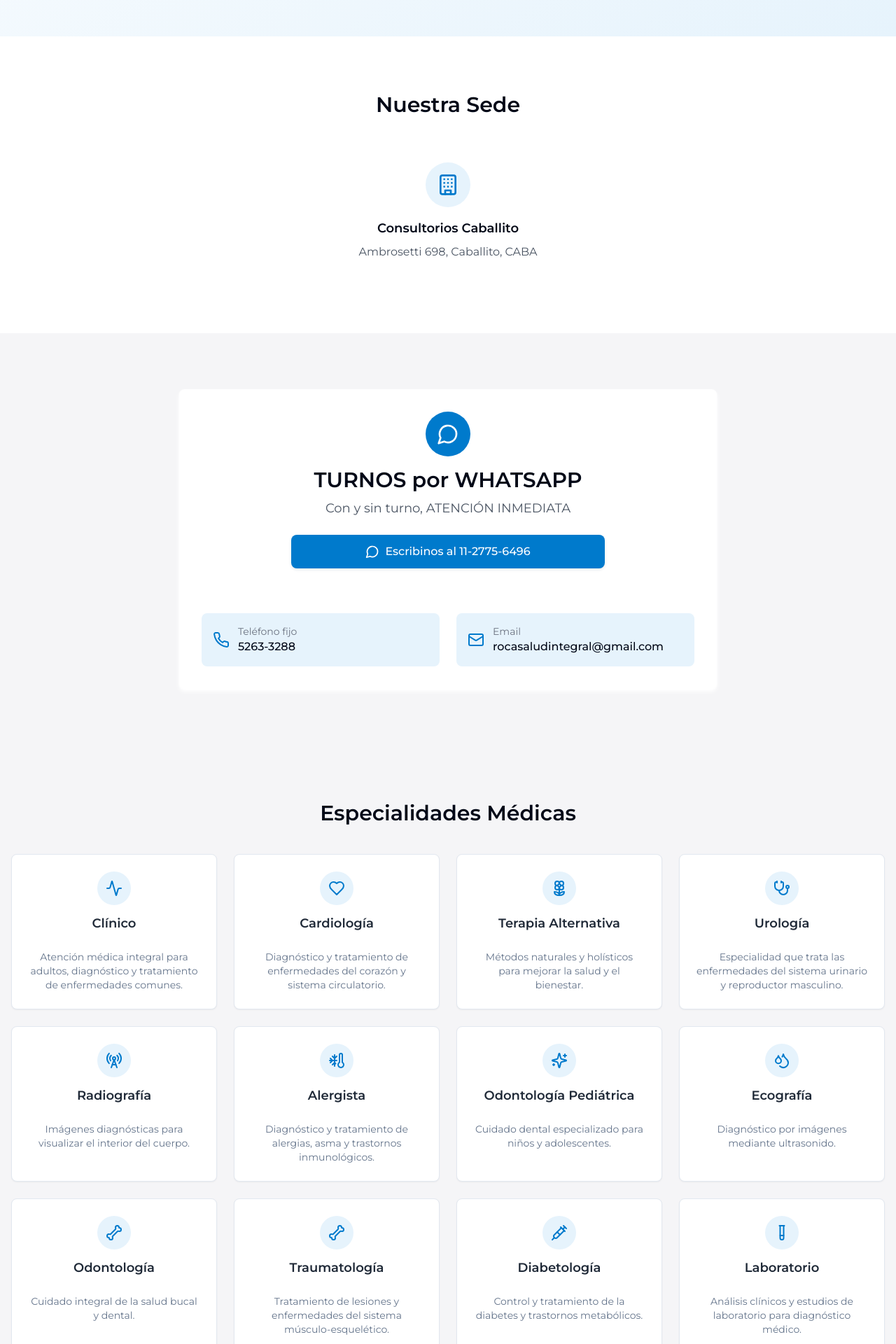
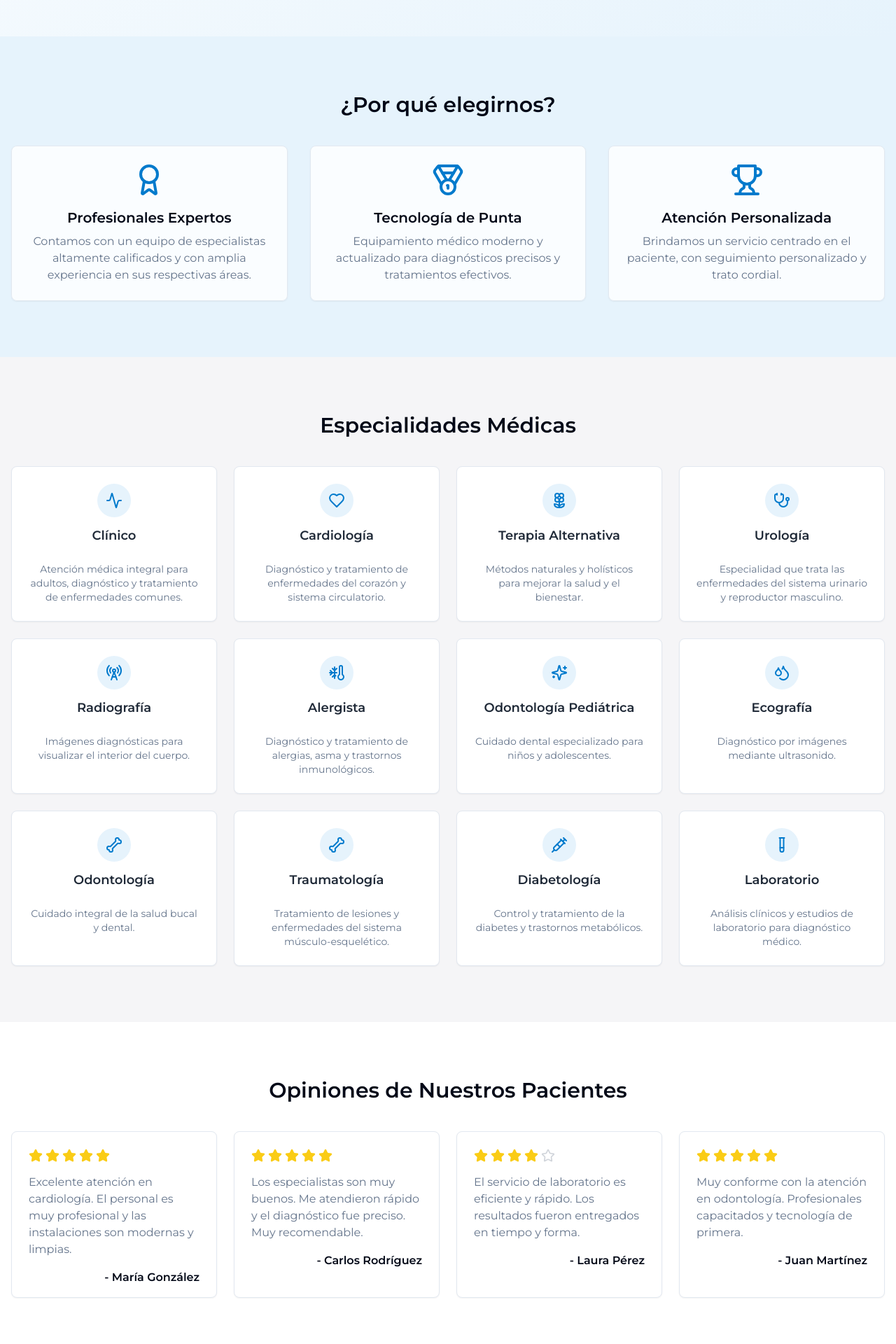
Before and after one commit to Juandamian18/roca-salud-web-dental, a React (Vite) app: page / in a window 1280 px wide. Shown: the part 680-2600 px from the top of the page at 70% size. Built offline with nearby package versions, Linux system fonts and the light colour scheme.

Commit message:
feat: Add more content to the page
Add more information and reviews to the page.

```diff
--- /dev/null
+++ b/src/components/AboutSection.tsx
@@ -0,0 +1,53 @@
+
+import React from 'react';
+import { Card, CardContent } from './ui/card';
+import { Award, Medal, Trophy } from 'lucide-react';
+
+const AboutSection = () => {
+  return (
+    <section className="py-12 md:py-20 bg-accent">
+      <div className="container mx-auto px-4">
+        <h2 className="section-title">¿Por qué elegirnos?</h2>
+        <div className="grid grid-cols-1 md:grid-cols-3 gap-8">
+          <Card className="bg-white/80 backdrop-blur">
+            <CardContent className="pt-6">
+              <div className="flex flex-col items-center text-center">
+                <Award className="w-12 h-12 text-primary mb-4" />
+                <h3 className="text-xl font-semibold mb-2">Profesionales Expertos</h3>
+                <p className="text-muted-foreground">
+                  Contamos con un equipo de especialistas altamente calificados y con amplia experiencia en sus respectivas áreas.
+                </p>
+              </div>
+            </CardContent>
+          </Card>
+
+          <Card className="bg-white/80 backdrop-blur">
+            <CardContent className="pt-6">
+              <div className="flex flex-col items-center text-center">
+                <Medal className="w-12 h-12 text-primary mb-4" />
+                <h3 className="text-xl font-semibold mb-2">Tecnología de Punta</h3>
+                <p className="text-muted-foreground">
+                  Equipamiento médico moderno y actualizado para diagnósticos precisos y tratamientos efectivos.
+                </p>
+              </div>
+            </CardContent>
+          </Card>
+
+          <Card className="bg-white/80 backdrop-blur">
+            <CardContent className="pt-6">
+              <div className="flex flex-col items-center text-center">
+                <Trophy className="w-12 h-12 text-primary mb-4" />
+                <h3 className="text-xl font-semibold mb-2">Atención Personalizada</h3>
+                <p className="text-muted-foreground">
+                  Brindamos un servicio centrado en el paciente, con seguimiento personalizado y trato cordial.
+                </p>
+              </div>
+            </CardContent>
+          </Card>
+        </div>
+      </div>
+    </section>
+  );
+};
+
+export default AboutSection;
--- /dev/null
+++ b/src/components/ReviewCard.tsx
@@ -0,0 +1,35 @@
+
+import React from 'react';
+import { Card, CardContent } from './ui/card';
+import { Star } from 'lucide-react';
+
+interface ReviewCardProps {
+  name: string;
+  comment: string;
+  rating: number;
+}
+
+const ReviewCard = ({ name, comment, rating }: ReviewCardProps) => {
+  return (
+    <Card className="hover:shadow-lg transition-shadow duration-300">
+      <CardContent className="pt-6 pb-4">
+        <div className="flex items-center mb-4">
+          <div className="flex items-center space-x-1">
+            {[...Array(5)].map((_, index) => (
+              <Star
+                key={index}
+                className={`w-5 h-5 ${
+                  index < rating ? 'text-yellow-400 fill-current' : 'text-gray-300'
+                }`}
+              />
+            ))}
+          </div>
+        </div>
+        <p className="text-muted-foreground mb-4">{comment}</p>
+        <p className="font-semibold text-right">- {name}</p>
+      </CardContent>
+    </Card>
+  );
+};
+
+export default ReviewCard;
--- /dev/null
+++ b/src/components/ReviewsSection.tsx
@@ -0,0 +1,48 @@
+
+import React from 'react';
+import ReviewCard from './ReviewCard';
+
+const ReviewsSection = () => {
+  const reviews = [
+    {
+      name: "María González",
+      comment: "Excelente atención en cardiología. El personal es muy profesional y las instalaciones son modernas y limpias.",
+      rating: 5
+    },
+    {
+      name: "Carlos Rodríguez",
+      comment: "Los especialistas son muy buenos. Me atendieron rápido y el diagnóstico fue preciso. Muy recomendable.",
+      rating: 5
+    },
+    {
+      name: "Laura Pérez",
+      comment: "El servicio de laboratorio es eficiente y rápido. Los resultados fueron entregados en tiempo y forma.",
+      rating: 4
+    },
+    {
+      name: "Juan Martínez",
+      comment: "Muy conforme con la atención en odontología. Profesionales capacitados y tecnología de primera.",
+      rating: 5
+    }
+  ];
+
+  return (
+    <section className="py-12 md:py-20">
+      <div className="container mx-auto px-4">
+        <h2 className="section-title">Opiniones de Nuestros Pacientes</h2>
+        <div className="grid grid-cols-1 md:grid-cols-2 lg:grid-cols-4 gap-6">
+          {reviews.map((review, index) => (
+            <ReviewCard
+              key={index}
+              name={review.name}
+              comment={review.comment}
+              rating={review.rating}
+            />
+          ))}
+        </div>
+      </div>
+    </section>
+  );
+};
+
+export default ReviewsSection;
--- a/src/pages/Index.tsx
+++ b/src/pages/Index.tsx
@@ -2,9 +2,11 @@
 import React, { useEffect } from 'react';
 import Header from '@/components/Header';
 import HeroSection from '@/components/HeroSection';
+import AboutSection from '@/components/AboutSection';
 import LocationsSection from '@/components/LocationsSection';
 import ContactSection from '@/components/ContactSection';
 import SpecialtiesSection from '@/components/SpecialtiesSection';
+import ReviewsSection from '@/components/ReviewsSection';
 import Footer from '@/components/Footer';
 
 const Index = () => {
@@ -34,9 +36,11 @@ const Index = () => {
       <Header />
       <main>
         <HeroSection />
+        <AboutSection />
+        <SpecialtiesSection />
+        <ReviewsSection />
         <LocationsSection />
         <ContactSection />
-        <SpecialtiesSection />
       </main>
       <Footer />
     </div>
```
